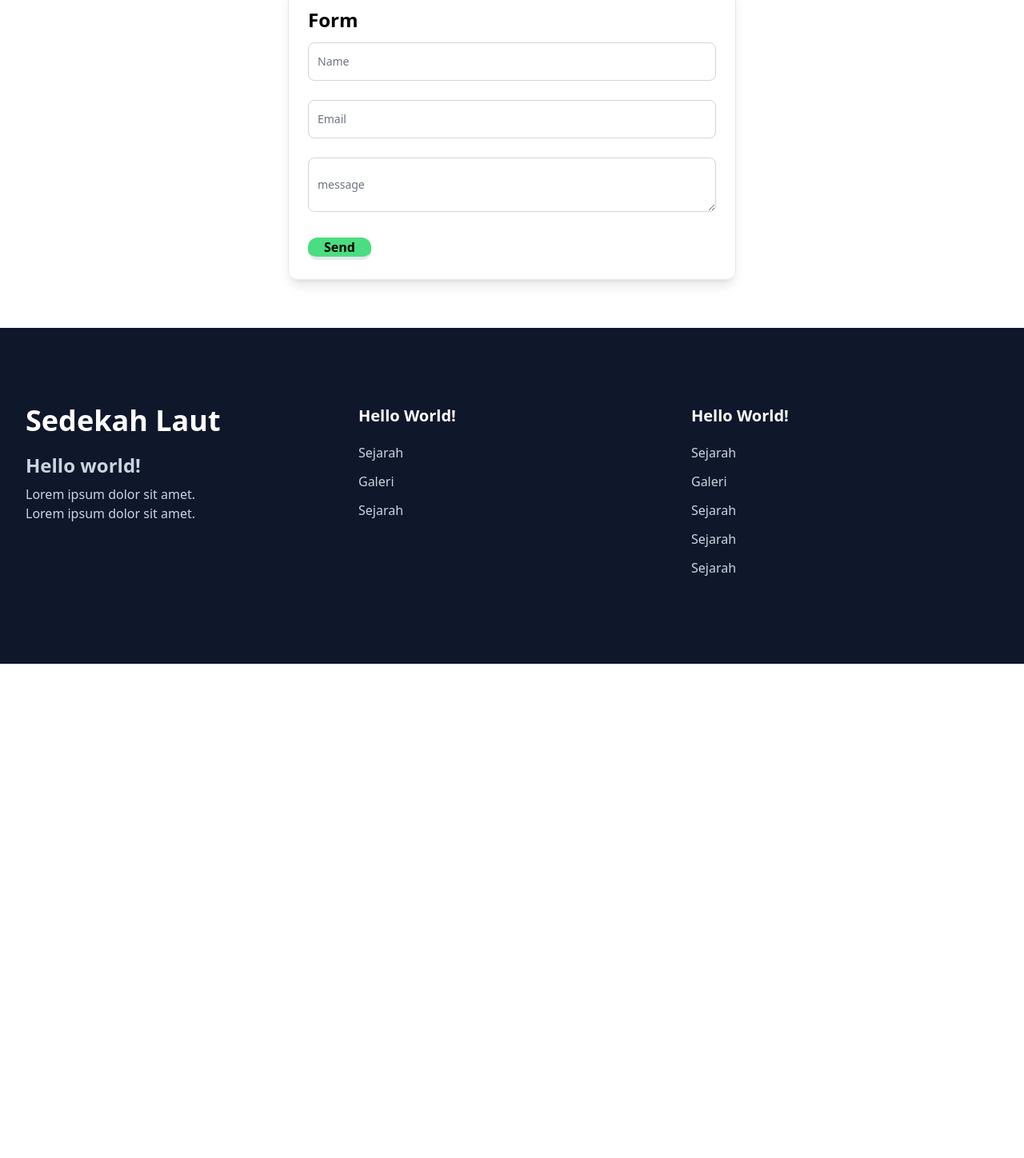
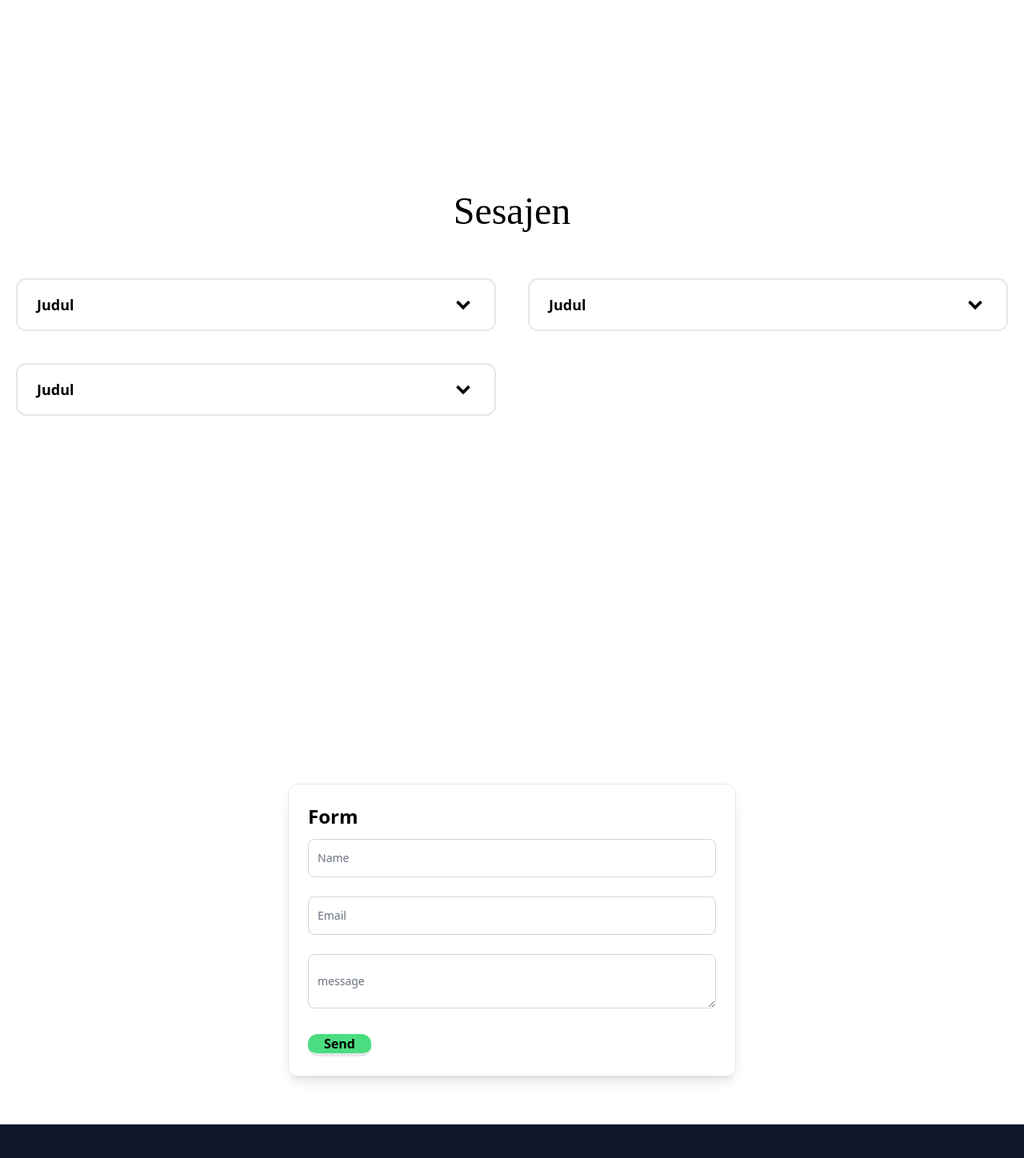
Before and after one commit to dfanfafailed/webDesign, a PHP site: page / in a window 1280 px wide. Shown: the part 5052-6500 px from the top of the page at 80% size. Before the commit the page ends 5882 px from the top, so only its background shows below. Run offline with PHP 8.4, Linux system fonts and the light colour scheme.

Commit message:
Merge branch 'master' of https://github.com/dfanfafailed/webDesign

```diff
--- a/public/css/style.css
+++ b/public/css/style.css
@@ -610,6 +610,31 @@ video {
   background-color: rgb(14 165 233 / var(--tw-bg-opacity));
 }
 
+.accordion-header {
+  cursor: pointer;
+  padding-top: 1rem;
+  padding-bottom: 1rem;
+  padding-left: 1.5rem;
+  padding-right: 1.5rem;
+}
+
+.accordion-header.active i {
+  transition-property: color, background-color, border-color, text-decoration-color, fill, stroke, opacity, box-shadow, transform, filter, -webkit-backdrop-filter;
+  transition-property: color, background-color, border-color, text-decoration-color, fill, stroke, opacity, box-shadow, transform, filter, backdrop-filter;
+  transition-property: color, background-color, border-color, text-decoration-color, fill, stroke, opacity, box-shadow, transform, filter, backdrop-filter, -webkit-backdrop-filter;
+  transition-duration: 300ms;
+  transition-timing-function: cubic-bezier(0.4, 0, 0.2, 1);
+  transform: rotateX(180deg);
+}
+
+.accordion-body {
+  max-height: 0px;
+  overflow: hidden;
+  transition-property: all;
+  transition-timing-function: cubic-bezier(0.4, 0, 0.2, 1);
+  transition-duration: 200ms;
+}
+
 .fixed {
   position: fixed;
 }
@@ -951,6 +979,10 @@ video {
   overflow: hidden;
 }
 
+.scroll-smooth {
+  scroll-behavior: smooth;
+}
+
 .rounded-full {
   border-radius: 9999px;
 }
@@ -981,12 +1013,20 @@ video {
   border-width: 1px;
 }
 
+.border-2 {
+  border-width: 2px;
+}
+
 .border-b-2 {
   border-bottom-width: 2px;
 }
 
 .border-b-4 {
   border-bottom-width: 4px;
+}
+
+.border-t {
+  border-top-width: 1px;
 }
 
 .border-gray-200 {
@@ -1170,6 +1202,11 @@ video {
   padding-bottom: 1rem;
 }
 
+.py-40 {
+  padding-top: 10rem;
+  padding-bottom: 10rem;
+}
+
 .py-5 {
   padding-top: 1.25rem;
   padding-bottom: 1.25rem;
--- a/public/index.html
+++ b/public/index.html
@@ -1,5 +1,5 @@
 <!DOCTYPE html>
-<html lang="en">
+<html lang="en" class="scroll-smooth">
 <head>
     <meta charset="UTF-8">
     <meta name="viewport" content="width=device-width, initial-scale=1.0">
@@ -8,6 +8,7 @@
     <link rel="stylesheet" href="https://fonts.googleapis.com/css2?family=Material+Symbols+Outlined:opsz,wght,FILL,GRAD@48,400,0,0" />
     <link href="https://unpkg.com/aos@2.3.1/dist/aos.css" rel="stylesheet">
     <script src="https://unpkg.com/aos@2.3.1/dist/aos.js"></script>
+    <link href='https://unpkg.com/boxicons@2.1.4/css/boxicons.min.css' rel='stylesheet'>
     <script defer src="js/app.js"></script>
 </head>
 <body>
@@ -47,11 +48,27 @@
         </div>
     </header>
 
+
     <div class="flex-1 flex items-center">
         <div class="fixed left-[50%] ml-[-150px] text-white" id="text">
             <h1 class="font-semibold text-6xl font-slab ">Sedekah Laut</h1>
         </div>
     </div>
+   </section>
+
+   <section class="container mx-auto px-6 p-10">
+        <h2 class="text-4xl font-bold text-center text-gray-800 mb-8">
+        Features
+        </h2>
+        <div class="flex items-center flex-wrap mb-20">
+        <div class="w-full md:w-1/2">
+            <h4 class="text-3xl text-gray-800 font-bold mb-3">Exercise Metric</h4>
+            <p class="text-gray-600 mb-8">Our Smart Health Monitoring Wristwatch is able to capture you vitals while you exercise. You can create different category of exercises and can track your vitals on the go.</p>
+        </div>
+        <div class="w-full md:w-1/2">
+            <img src="/img/gareng.png" alt="Gareng" />
+        </div>
+        </div>
    </section>
 
 
@@ -331,7 +348,7 @@
 
 
     <section class="relative w-full py-10">
-        <div class="pl-10" data-aos="fade-right" data-aos-duration="400" data-aos-delay="100">
+        <!-- <div class="pl-10" data-aos="fade-right" data-aos-duration="400" data-aos-delay="100">
             <div class="relative p-5 lg:px-20 flex flex-row items-center justify-center">
                 <div class="hidden lg:mt-0 lg:col-span-3 lg:flex ">
                     <img src="/img/gareng.png" alt="gareng">
@@ -344,11 +361,30 @@
                     <img src="/img/semar.png" alt="semar">
                 </div>
             </div>
+        </div> -->
+        <div class="container mx-auto">
+            <div class="w-full md:mt-0 text-gray-800 ">
+
+                <div class="flex flex-wrap">
+                    <div class="w-full md:w-1/3 xl:w-1/3 border">
+                        <img src="/img/gareng.png" class="h-full w-full rounded-lg object-cover object-center md:hover:scale-125 ease-in duration-300" alt="gareng">
+                    </div>
+
+                    <div class="w-full md:w-1/3 xl:w-1/3">
+                        <h1 class="mb-4 max-w-2xl text-4xl font-extrabold leading-none md:text-5xl xl:text-6xl ">Banggalah menjadi warga Indonesia</h1>
+                        <p class="mb-6 max-w-2xl font-light text-gray-600 lg:mb-8 md:text-lg lg:text-xl">Yang memiliki budaya sedekah laut atau larungan. Melalui <span class="font-semibold">sedekah laut</span> kita dapat belajar menjadi bersyukur dan lebih mengingat apa yang tuhan berikan.</p>
+                    </div>
+
+                    <div class="w-full md:w-1/3 xl:w-1/3 border">
+                        <img src="/img/semar.png" class="h-full w-full rounded-lg object-cover object-center md:hover:scale-125 ease-in duration-300" alt="semar">
+                    </div>
+                </div>
+            </div>
         </div>
     </section>
 
-
     <section class="relative w-full py-10 mx-auto">
+        <div class="py-40 h-screen">
 
         <div class="w-full px-4 ">
             <div class="max-w-xl mx-auto text-center mb-10">
@@ -357,39 +393,61 @@
         </div>
 
         <div class="flex flex-row flex-wrap flex-grow mt-0 ">
-            <div class="w-full md:w-1/2 p-3 ">
-                <div class="border shadow-lg rounded-xl bg-white p-6 mb-5 mx-5 ">
-                    <details class="duration-300">
-                        <summary class="bg-inherit px-5 py-3 text-lg cursor-pointer">Lorem ipsum dolor sit amet.</summary>
-                        <div class="px-5 py-3 font-slab">
-                            <p>Lorem ipsum dolor sit amet consectetur adipisicing elit. Voluptatem, assumenda? Unde minus alias quaerat error quia beatae corrupti sunt vero..</p>
+            <div class="w-full md:w-1/2 p-5 ">
+                <div class="max-w-2xl mx-auto">
+                    <div class="bg-white rounded-xl border-2">
+                        <div class="accordion-header flex items-center justify-between">
+                            <span class="font-semibold text-lg">Judul</span>
+                            <i class="bx bxs-chevron-down text-3xl"></i>
                         </div>
-                    </details>
+                        <div class="accordion-body">
+                            <div class="p-4 border-t">
+                                <p>
+                                    Lorem ipsum dolor sit, amet consectetur adipisicing elit. Laborum similique ratione obcaecati, voluptatem voluptatibus sed!
+                                </p>
+                            </div>
+                        </div>
+                    </div>
                 </div>
             </div>
 
-            <div class="w-full md:w-1/2 p-0">
-                <div class="border shadow-lg rounded-xl bg-white p-6 mb-5 mx-5">
-                    <details class="duration-300">
-                        <summary class="bg-inherit px-5 py-3 text-lg cursor-pointer">Lorem ipsum dolor sit amet.</summary>
-                        <div class="px-5 py-3 font-slab">
-                            <p>Lorem ipsum dolor sit amet consectetur adipisicing elit. Voluptatem, assumenda? Unde minus alias quaerat error quia beatae corrupti sunt vero..</p>
+            <div class="w-full md:w-1/2 p-5">
+                <div class="max-w-2xl mx-auto">
+                    <div class="bg-white rounded-xl border-2">
+                        <div class="accordion-header flex items-center justify-between">
+                            <span class="font-semibold text-lg">Judul</span>
+                            <i class="bx bxs-chevron-down text-3xl"></i>
                         </div>
-                    </details>
+                        <div class="accordion-body">
+                            <div class="p-4 border-t">
+                                <p>
+                                    Lorem ipsum dolor sit, amet consectetur adipisicing elit. Laborum similique ratione obcaecati, voluptatem voluptatibus sed!
+                                </p>
+                            </div>
+                        </div>
+                    </div>
                 </div>
             </div>
 
-            <div class="w-full md:w-1/2 p-0">
-                <div class="border shadow-lg rounded-xl bg-white p-6 mb-5 mx-5">
-                    <details class="duration-300">
-                        <summary class="bg-inherit px-5 py-3 text-lg cursor-pointer">Lorem ipsum dolor sit amet.</summary>
-                        <div class="px-5 py-3 font-slab">
-                            <p>Lorem ipsum dolor sit amet consectetur adipisicing elit. Voluptatem, assumenda? Unde minus alias quaerat error quia beatae corrupti sunt vero..</p>
+            <div class="w-full md:w-1/2 p-5">
+                <div class="max-w-2xl mx-auto">
+                    <div class="bg-white rounded-xl border-2">
+                        <div class="accordion-header flex items-center justify-between">
+                            <span class="font-semibold text-lg">Judul</span>
+                            <i class="bx bxs-chevron-down text-3xl"></i>
                         </div>
-                    </details>
+                        <div class="accordion-body">
+                            <div class="p-4 border-t">
+                                <p>
+                                    Lorem ipsum dolor sit, amet consectetur adipisicing elit. Laborum similique ratione obcaecati, voluptatem voluptatibus sed!
+                                </p>
+                            </div>
+                        </div>
+                    </div>
                 </div>
             </div>
         </div>
+    </div>
 
     </section>
 
--- a/public/js/script.js
+++ b/public/js/script.js
@@ -66,3 +66,18 @@ button.onclick = function() {
       .then(response => console.log('Success!', response))
       .catch(error => console.error('Error!', error.message))
   })
+
+  const accordionHeader = document.querySelectorAll('.accordion-header')
+
+  accordionHeader.forEach(accordionHeader => {
+    accordionHeader.addEventListener("click", event => {
+      accordionHeader.classList.toggle("active")
+      const accordionBody = accordionHeader.nextElementSibling
+      if (accordionHeader.classList.contains("active")) {
+        accordionBody.style.maxHeight = accordionBody.scrollHeight + "px"
+      }
+      else{
+        accordionBody.style.maxHeight = 0
+      }
+    })
+  })
--- a/tailwind.config.js
+++ b/tailwind.config.js
@@ -9,7 +9,10 @@ module.exports = {
     extend: {
       colors: {
         'hijau' : '#1B9C85',
-        'biru' : '#3AA6B9',
+        'biru-biasa' : '#94cceb',
+        'biru' : '#a4d2ec',
+        'coklat' : '#F9E0BB',
+        'biru-laut' : '#40F8FF'
       },
       screens:{
         '2xl' : '1320px',
```
Also changed, not shown: other parts of public/css/style.css (+31 -21 lines), package.json (+20 -1 lines), src/css/input.css (+14 -0 lines).
